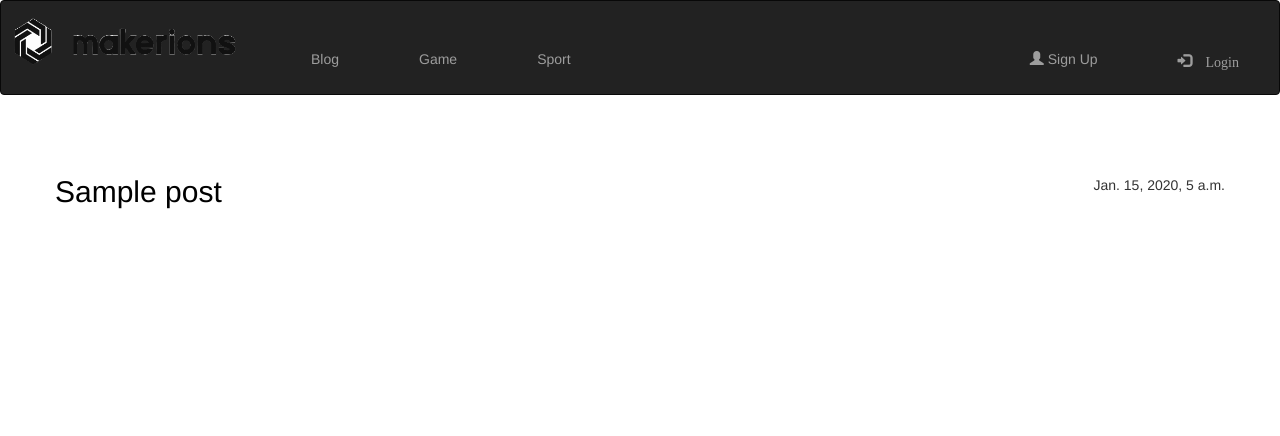
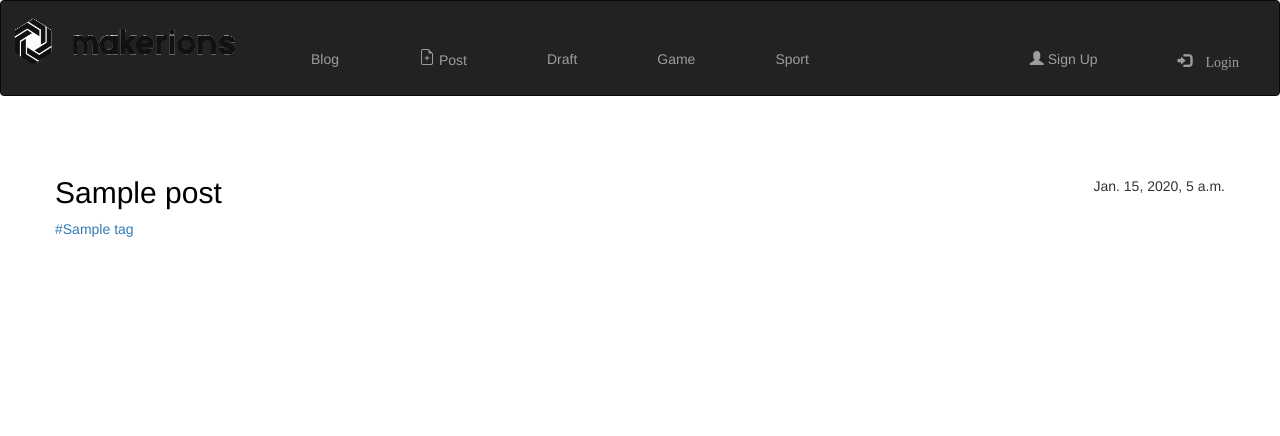
Before and after one commit to Andrew123-maker/Makerion, a Django app: page / in a window 1280 px wide. Shown: the top 436 px of the page. Run offline with Django 5.2, Linux system fonts and the light colour scheme; tables that the repository leaves empty hold one stand-in row (values such as "Sample post"); some libraries are stand-ins or nearby versions.

Commit message:
add tag to template

```diff
--- a/blog/templates/blog/base.html
+++ b/blog/templates/blog/base.html
@@ -20,12 +20,10 @@
             </div>
             <ul class="nav navbar-nav">
               <li><a href="{% url "post_list" %}">Blog</a></li>
-              {% if user.is_authenticated %}
               <li><a href="{% url 'post_new' %}" class="top-menu">
                           {% include './icons/file-earmark-plus.svg' %}
                       Post</a></li>
               <li><a href="{% url 'post_draft_list' %}"> Draft</a></li>
-              {% endif %}
               <li><a href="#">Game</a></li>
               <li><a href="#">Sport</a></li>
 
--- a/blog/templates/blog/post_list.html
+++ b/blog/templates/blog/post_list.html
@@ -7,6 +7,11 @@
             {{ post.published_date }}
         </time>
         <h2><a href="{% url 'post_detail' pk=post.pk %}">{{ post.title }}</a></h2>
+        {% if post.tag %}
+        {% for tag in post.tag.all %}
+        <a href="#">#{{ tag.title }}</a>
+        {% endfor %}
+        {% endif %}
         <br>
         <br>
      </article>
```
Also changed, not shown: blog/templates/blog/post_detail.html (+7 -0 lines).
